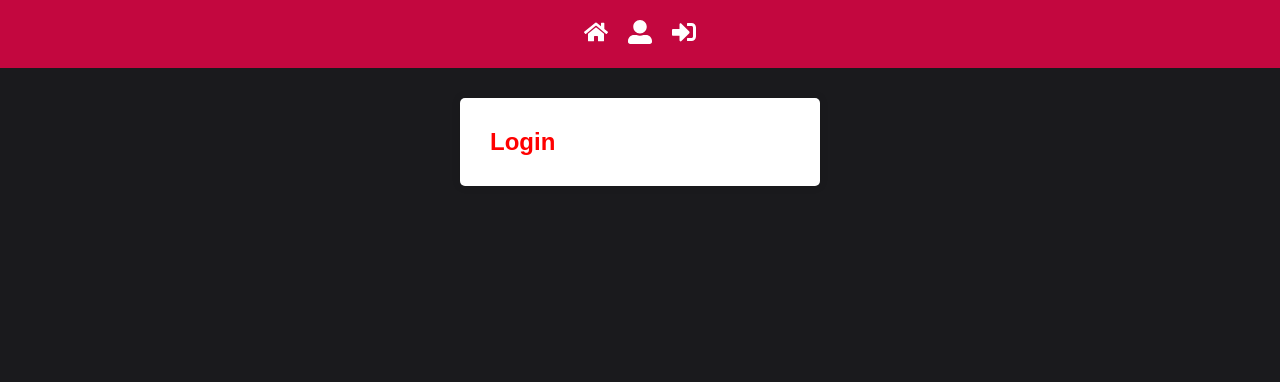
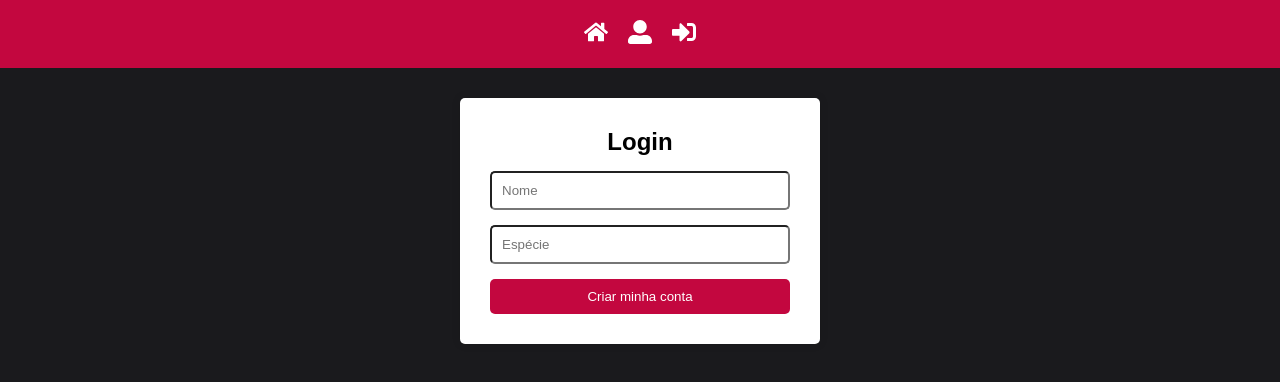
Before and after one commit to FihCapua/react-redux-saga-projects, a React (Create React App) app: page /login in a window 1280 px wide. Shown: the top 382 px of the page. Built offline with nearby package versions, Linux system fonts and the light colour scheme.

Commit message:
registrate new users in the application

```diff
--- a/src/pages/Login/index.js
+++ b/src/pages/Login/index.js
@@ -1,11 +1,73 @@
-import React from "react";
+import React, { useState } from "react";
+import { toast } from "react-toastify";
+// import { isEmail } from "validator";
+import { get } from "lodash";
 import { Container } from "../../styles/GlobalStyles";
-import { Title } from "./style";
+import { Form, Title } from "./style";
+import axios from "../../services/axios";
+import history from "../../services/history";
 
 export default function Login() {
+  const [name, setName] = useState("");
+  const [species, setSpecies] = useState("");
+
+  async function handleSubmit(event) {
+    event.preventDefault();
+
+    let formErrors = false;
+
+    if (name.length < 3 || name.length > 255) {
+      formErrors = true;
+      toast.error("Nome deve ter entre 3 e 255 caracteres");
+    }
+
+    if (species.length < 3 || species.length > 255) {
+      formErrors = true;
+      toast.error("Espécie deve ter entre 3 e 255 caracteres");
+    }
+
+    // if (!isEmail(email)) {
+    //   formErrors = true;
+    //   toast.error("E-mail inválido");
+    // }
+
+    if (formErrors) return;
+
+    try {
+      await axios.post("/character/", {
+        name,
+        species
+      });
+      toast.success("Você fez seu cadastro");
+      history.push("/login");
+    } catch (err) {
+      const error = get(err, "response.data.errors", []);
+      error.map((error) => toast.error(error));
+
+      // console.log(err); - Erro pq a API nao aceita POST de fora
+    }
+  }
+
   return (
     <Container>
-      <Title isRed>Login</Title>
+      <Title isBlack>Login</Title>
+
+      <Form onSubmit={handleSubmit}>
+        <input
+          type="text"
+          placeholder="Nome"
+          value={name}
+          onChange={(e) => setName(e.target.value)}
+        />
+        <input
+          type="text"
+          placeholder="Espécie"
+          value={species}
+          onChange={(e) => setSpecies(e.target.value)}
+        />
+
+        <button type="submit">Criar minha conta</button>
+      </Form>
     </Container>
   );
 }
--- a/src/pages/Login/style.js
+++ b/src/pages/Login/style.js
@@ -1,9 +1,32 @@
 import styled from "styled-components";
+import * as colors from "../../config/colors";
 
 export const Title = styled.h1`
-  color: ${(props) => (props.isRed ? "red" : "blue")};
+  color: ${(props) => (props.isBlack ? "black" : "red")};
+  text-align: center;
 `;
 
-export const Paragraph = styled.p`
-  font-family: sans-serif;
+export const Form = styled.form`
+  input {
+    width: 100%;
+    display: flex;
+    justify-content: center;
+    padding: 10px;
+    margin: 15px 0;
+    border-radius: 5px;
+
+    &:focus {
+      border: 1px solid ${colors.PrimaryColor};
+    }
+  }
+
+  button {
+    width: 100%;
+    background-color: ${colors.PrimaryColor};
+    transition: all 300ms;
+
+    &:hover {
+      filter: brightness(80%);
+    }
+  }
 `;
```
